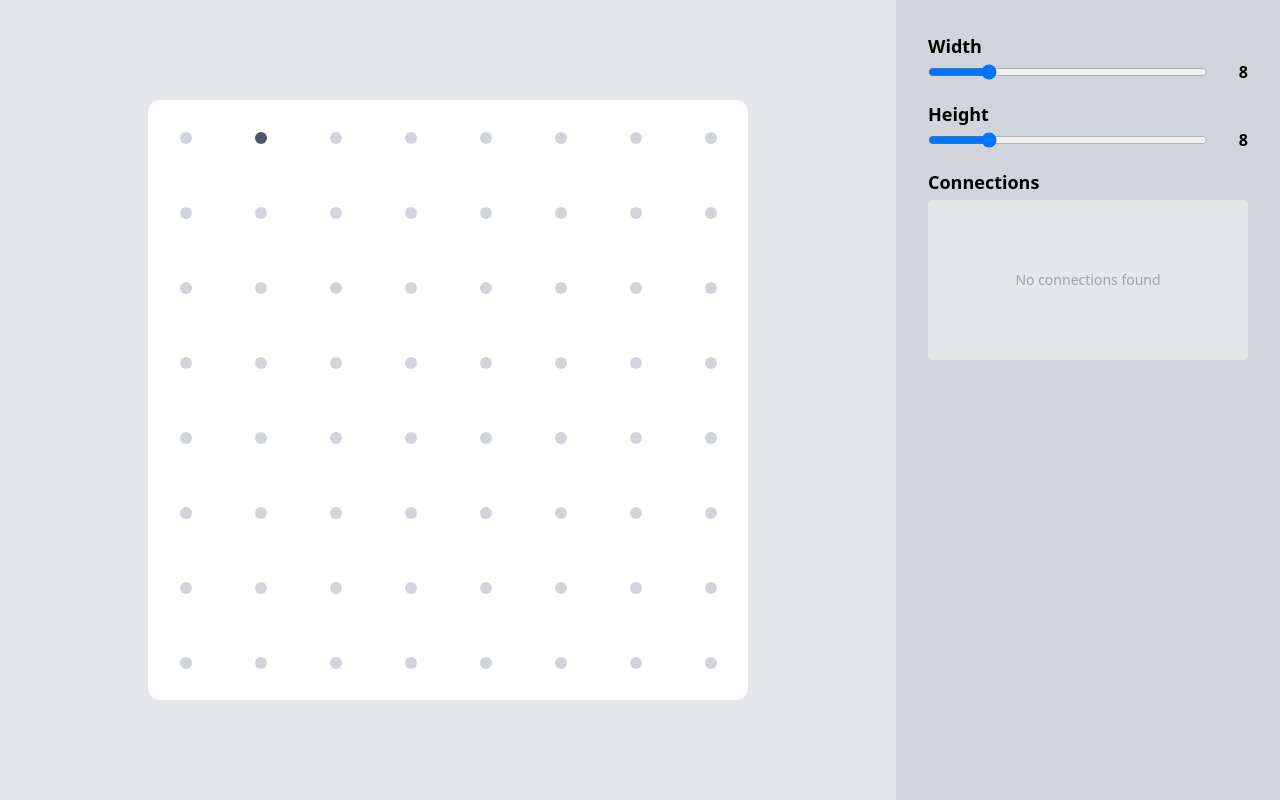
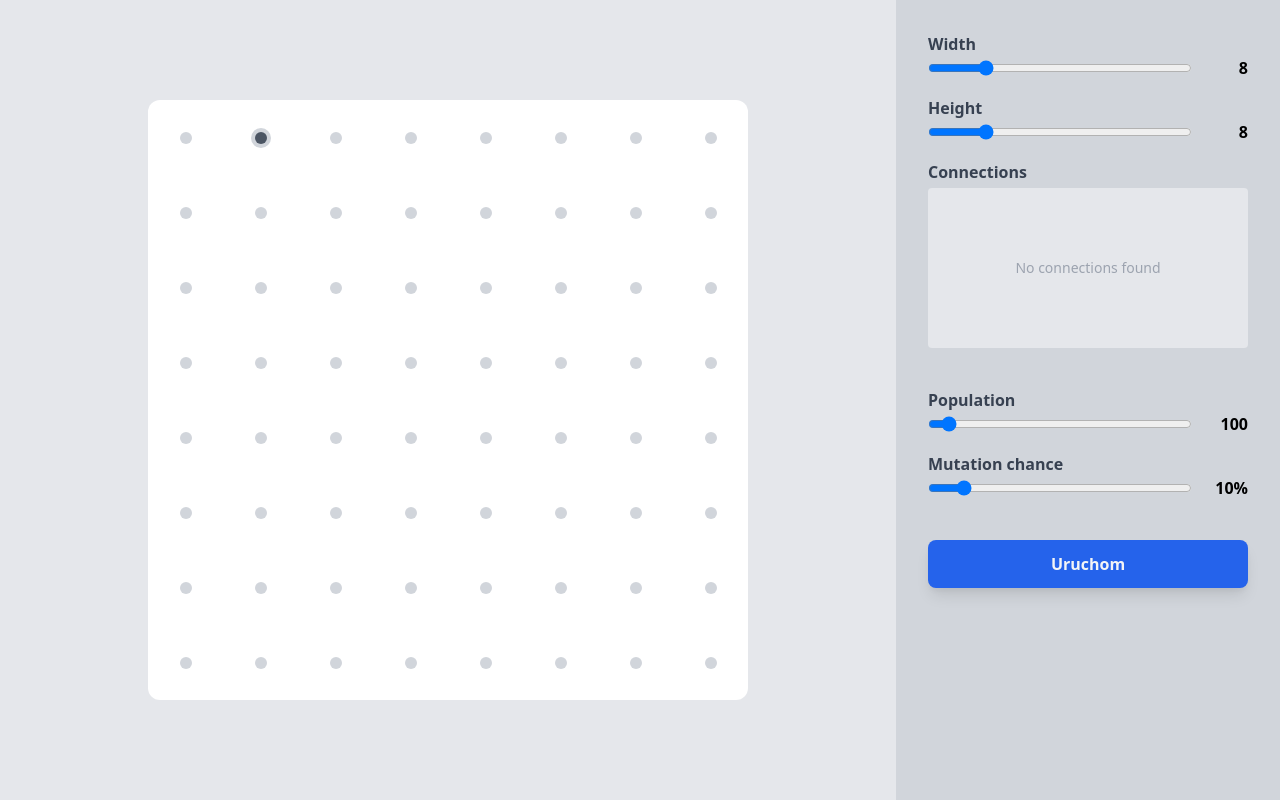
Before and after one commit to karolsitarz/genetic-pcb, a React (Create React App) app: page / in a window 1280 px wide. Both pictures are taken after a click on the element 260 px from the left and 137 px from the top of the page. Built offline with nearby package versions, Linux system fonts and the light colour scheme.

Commit message:
add full aside bar

```diff
--- a/src/app/App.tsx
+++ b/src/app/App.tsx
@@ -10,6 +10,8 @@ const compareTuples = (a: [number, number], b: [number, number]): boolean =>
 export const App = () => {
   const [width, setWidth] = useState(8);
   const [height, setHeight] = useState(8);
+  const [population, setPopulation] = useState(100);
+  const [mutation, setMutation] = useState(10);
   const [selected, setSelected] = useState<[number, number] | null>(null);
   const [connectors, setConnectors] = useState<[[number, number], [number, number]][]>([]);
 
@@ -61,9 +63,10 @@ export const App = () => {
                   compareTuples(start, coordinates) || compareTuples(end, coordinates)
               );
               const hasConnector = connector != null && connector >= 0;
+              const isSelected = selected && compareTuples(selected, coordinates);
               const [color, intensity] = hasConnector
                 ? getColor(connector)
-                : selected && compareTuples(selected, coordinates)
+                : isSelected
                 ? ["gray", 600]
                 : ["gray", 300];
 
@@ -75,10 +78,8 @@ export const App = () => {
                 >
                   <div
                     className={`bg-${color}-${intensity} ${
-                      hasConnector
-                        ? `ring-4 ring-${color}-${intensity - 200}`
-                        : "group-hover:bg-gray-600"
-                    }`}
+                      isSelected ? "ring-4 ring-gray-300" : ""
+                    } ${hasConnector ? `ring-4 ring-${color}-100` : "group-hover:bg-gray-600"}`}
                   />
                 </div>
               );
@@ -86,20 +87,21 @@ export const App = () => {
           </div>
         </CanvasContainer>
       </section>
-      <aside className="max-w-sm w-6/12 bg-gray-300 flex flex-col items-center p-8">
-        <label className="w-full">
-          <h1 className="font-bold text-lg">Width</h1>
+      <aside className="max-w-sm w-6/12 bg-gray-300 flex flex-col p-8">
+        <section>
+          <label className="block">
+            <h1 className="font-bold text-gray-700">Width</h1>
             <RangeInput value={width} onChange={setWidth} min={5} max={20} />
           </label>
 
-        <label className="w-full mt-4">
-          <h1 className="font-bold text-lg">Height</h1>
+          <label className="mt-4 block">
+            <h1 className="font-bold text-gray-700">Height</h1>
             <RangeInput value={height} onChange={setHeight} min={5} max={20} />
           </label>
 
-        <div className="w-full mt-4">
-          <h1 className="font-bold text-lg">Connections</h1>
-          <div className="bg-gray-200 rounded w-full px-4 h-40 overflow-y-auto mt-1 scrollbar-thin scrollbar-thumb-rounded scrollbar-thumb-gray-400">
+          <div className="mt-4">
+            <h1 className="font-bold text-gray-700">Connections</h1>
+            <div className="bg-gray-200 rounded px-4 h-40 overflow-y-auto mt-1 scrollbar-thin scrollbar-thumb-rounded scrollbar-thumb-gray-400">
               {!connectors?.length && (
                 <div className="text-center text-gray-400 text-sm h-full w-full flex justify-center items-center">
                   No connections found
@@ -110,15 +112,13 @@ export const App = () => {
                 return (
                   <div key={`${start[0]}-${start[1]}`} className="flex items-center py-2 group">
                     <div
-                    className={`w-2 h-2 rounded-full mr-2 ring-2 bg-${color}-${intensity} ring-${color}-${
-                      intensity - 200
-                    }`}
+                      className={`w-2 h-2 rounded-full mr-2 ring-2 bg-${color}-${intensity} ring-${color}-100`}
                     />
-                  <span className="font-bold text-sm text-gray-600">
+                    <span className="text-sm text-gray-600">
                       ({start[0]}, {start[1]}) - ({end[0]}, {end[1]})
                     </span>
                     <button
-                    className="p-1 ml-auto hover:opacity-100 opacity-50 transition-opacity"
+                      className="p-1 ml-auto hover:opacity-100 opacity-50 transition-opacity focus:outline-none"
                       onClick={handleDeleteConnection(i)}
                     >
                       <FiTrash2 className="group-hover:opacity-100 opacity-30 transition-opacity" />
@@ -128,6 +128,23 @@ export const App = () => {
               })}
             </div>
           </div>
+        </section>
+        <section className="mt-10">
+          <label className="block">
+            <h1 className="font-bold text-gray-700">Population</h1>
+            <RangeInput value={population} onChange={setPopulation} min={50} max={1000} step={50} />
+          </label>
+
+          <label className="mt-4 block">
+            <h1 className="font-bold text-gray-700">Mutation chance</h1>
+            <RangeInput value={mutation} onChange={setMutation} min={1} max={80} step={1}>
+              {(value) => <>{value}%</>}
+            </RangeInput>
+          </label>
+        </section>
+        <button className="rounded-lg bg-blue-600 hover:bg-blue-700 transition-colors focus:outline-none text-gray-100 font-bold p-3 mt-10 shadow-lg">
+          Uruchom
+        </button>
       </aside>
     </main>
   );
--- a/src/components/RangeInput.tsx
+++ b/src/components/RangeInput.tsx
@@ -1,29 +1,25 @@
-import { ChangeEvent, InputHTMLAttributes, useState } from "react";
+import { ChangeEvent, InputHTMLAttributes, ReactNode } from "react";
 
 type Props = Omit<InputHTMLAttributes<HTMLInputElement>, "onChange"> & {
   onChange: (arg: number) => void;
   value: number;
+  children?: (value: number) => ReactNode;
 };
 
-export const RangeInput = ({ value, onChange, ...props }: Props) => {
-  const [innerValue, setInnerValue] = useState<number>(value);
+export const RangeInput = ({ value, onChange, children, ...props }: Props) => {
   const handleChange = (e: ChangeEvent<HTMLInputElement>) => {
     if (e?.target?.value == null) return;
     const value = parseInt(e.target.value);
-    setInnerValue(value);
+    onChange(value);
   };
 
   return (
     <div className="flex w-full">
-      <input
-        type="range"
-        className="flex-1"
-        onChange={handleChange}
-        onMouseUp={() => onChange(innerValue)}
-        value={innerValue}
-        {...props}
-      />
-      <div className="w-8 font-bold ml-2 text-right">{innerValue}</div>
+      <input type="range" className="flex-1" onChange={handleChange} value={value} {...props} />
+      <div className="w-12 font-bold ml-2 text-right">
+        {!children && value}
+        {!!children && children(value)}
+      </div>
     </div>
   );
 };
```
Lines whose indentation alone changed are shown as unchanged.
